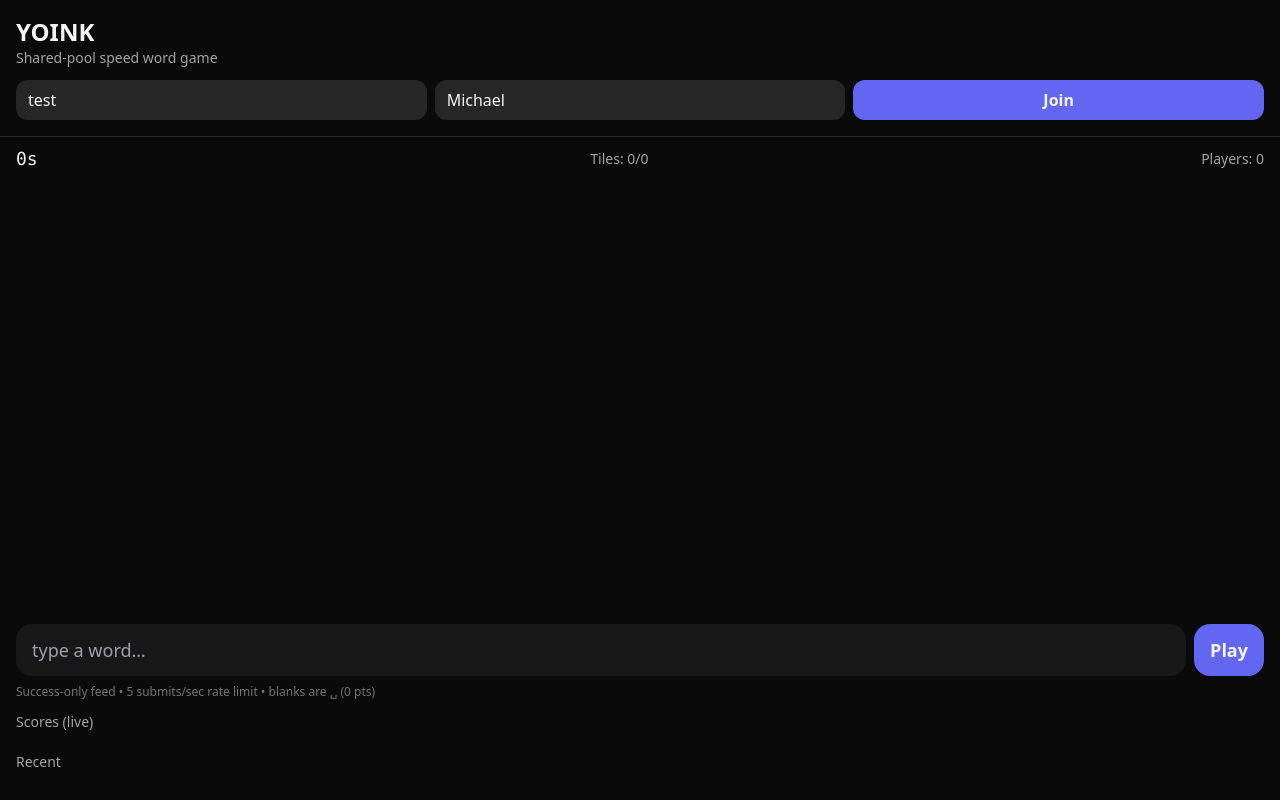
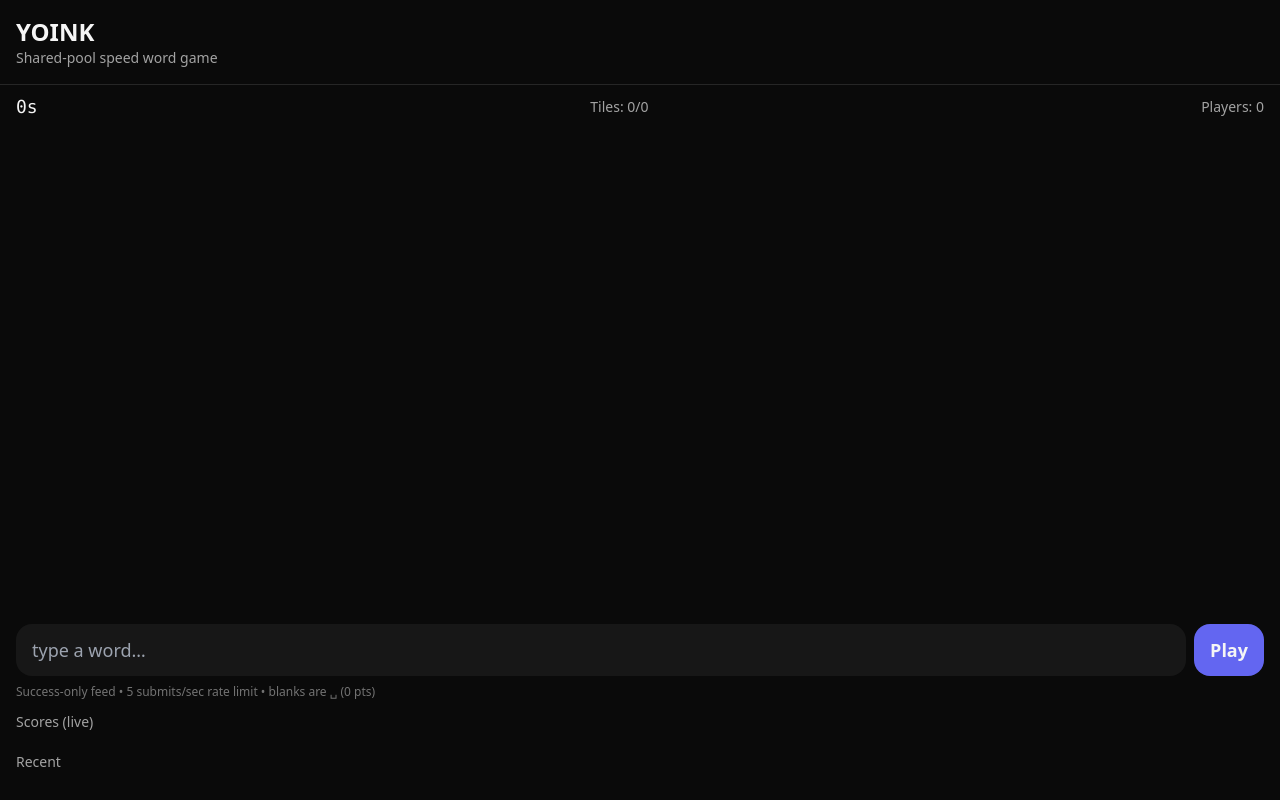
Before and after one commit to michael-helium/YOINK, a React (Vite) app in the folder client/: page / in a window 1280 px wide. Built offline with nearby package versions, Linux system fonts and the light colour scheme.

Commit message:
Update App.tsx

```diff
--- a/client/src/App.tsx
+++ b/client/src/App.tsx
@@ -269,23 +269,93 @@ const tiles = useMemo(() => {
         <h1 className="text-2xl font-semibold">YOINK</h1>
         <p className="text-neutral-400 text-sm">Shared-pool speed word game</p>
 
-        {!connected && !offlineSim && (
-          <div className="mt-3 grid grid-cols-1 gap-2 sm:grid-cols-3">
+        {connected && !offlineSim && (
+  <div className="mt-3 grid grid-cols-1 sm:grid-cols-5 gap-2 items-end">
+    <label className="text-xs text-neutral-400">
+      Round (s)
       <input
-              className="rounded-xl bg-neutral-800 px-3 py-2 outline-none"
-              placeholder="Room code"
-              value={room}
-              onChange={e => setRoom(e.target.value)}
+        type="number"
+        min={30}
+        max={600}
+        step={30}
+        className="w-full mt-1 rounded-lg bg-neutral-800 px-3 py-2 outline-none"
+        defaultValue={state?.settings.durationSec ?? 120}
+        onBlur={(e) =>
+          sockRef.current?.emit("settings:update", { durationSec: Number(e.target.value) })
+        }
       />
+    </label>
+
+    <label className="text-xs text-neutral-400">
+      Min len
+      <select
+        className="w-full mt-1 rounded-lg bg-neutral-800 px-3 py-2 outline-none"
+        defaultValue={state?.settings.minLen ?? 3}
+        onChange={(e) =>
+          sockRef.current?.emit("settings:update", { minLen: Number(e.target.value) })
+        }
+      >
+        {[2, 3, 4, 5, 6].map((n) => (
+          <option key={n} value={n}>
+            {n}
+          </option>
+        ))}
+      </select>
+    </label>
+
+    <label className="text-xs text-neutral-400">
+      Duplicates
+      <select
+        className="w-full mt-1 rounded-lg bg-neutral-800 px-3 py-2 outline-none"
+        defaultValue={state?.settings.uniqueWords ?? "allow_with_decay"}
+        onChange={(e) =>
+          sockRef.current?.emit("settings:update", { uniqueWords: e.target.value })
+        }
+      >
+        <option value="disallow">Disallow</option>
+        <option value="allow_no_penalty">Allow (no penalty)</option>
+        <option value="allow_with_decay">Allow (decay)</option>
+      </select>
+    </label>
+
+    <label className="text-xs text-neutral-400">
+      Decay
+      <select
+        className="w-full mt-1 rounded-lg bg-neutral-800 px-3 py-2 outline-none"
+        defaultValue={state?.settings.decayModel ?? "linear"}
+        onChange={(e) =>
+          sockRef.current?.emit("settings:update", { decayModel: e.target.value })
+        }
+      >
+        <option value="linear">Linear</option>
+        <option value="soft">Soft</option>
+        <option value="steep">Steep</option>
+      </select>
+    </label>
+
+    <label className="text-xs text-neutral-400">
+      Tiles
       <input
-              className="rounded-xl bg-neutral-800 px-3 py-2 outline-none"
-              placeholder="Your name"
-              value={name}
-              onChange={e => setName(e.target.value)}
+        type="number"
+        min={40}
+        max={200}
+        step={10}
+        className="w-full mt-1 rounded-lg bg-neutral-800 px-3 py-2 outline-none"
+        defaultValue={state?.settings.roundTiles ?? 100}
+        onBlur={(e) =>
+          sockRef.current?.emit("settings:update", { roundTiles: Number(e.target.value) })
+        }
       />
-            <button className="rounded-xl bg-indigo-500 px-3 py-2 font-semibold" onClick={connect}>
-              Join
+    </label>
+
+    <div className="sm:col-span-5 flex justify-end">
+      <button
+        className="mt-2 rounded-xl bg-indigo-500 px-4 py-2 font-semibold"
+        onClick={() => sockRef.current?.emit("game:start")}
+      >
+        Start new round
       </button>
+    </div>
   </div>
 )}
 
```
Lines whose indentation alone changed are shown as unchanged.
